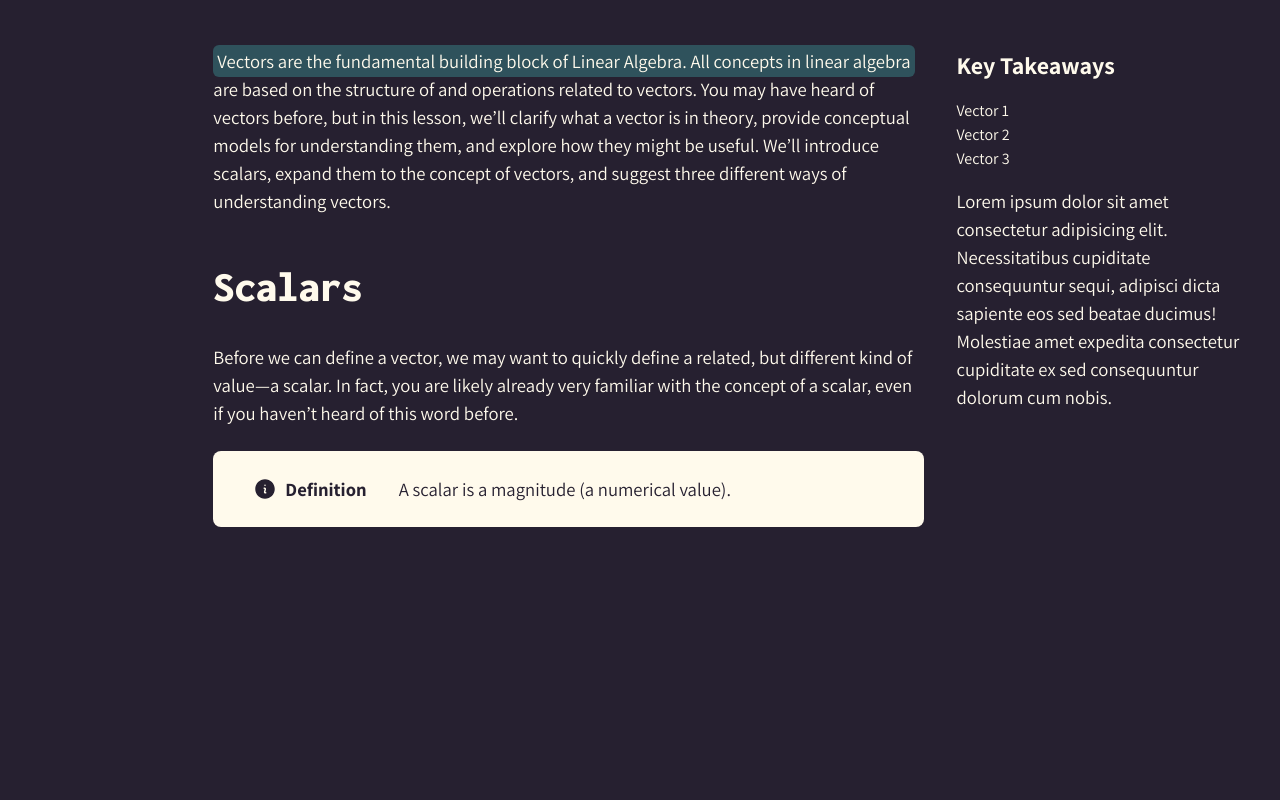
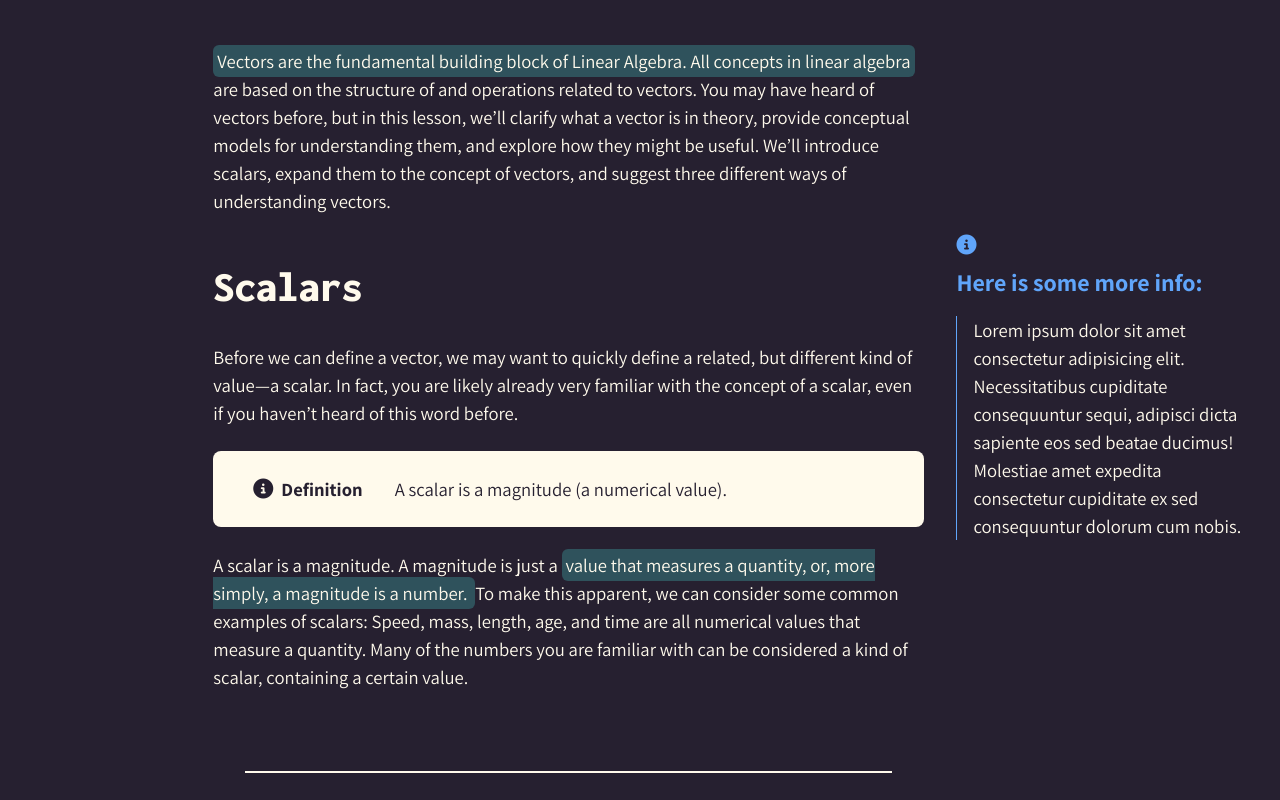
Before and after one commit to nickjg1/linear-lab, a React (Create React App) app in the folder react-app/: page /#/lessons/1 in a window 1280 px wide. Shown: the part 1020-1820 px from the top of the page. Before the commit the page ends 1571 px from the top, so only its background shows below. Built offline with nearby package versions, Linux system fonts and the light colour scheme.

Commit message:
Even more lesson page changes

```diff
--- a/react-app/public/index.html
+++ b/react-app/public/index.html
@@ -23,7 +23,7 @@
   <link rel="preconnect" href="https://fonts.googleapis.com">
 <link rel="preconnect" href="https://fonts.gstatic.com" crossorigin>
 <link href="https://fonts.googleapis.com/css2?family=Assistant:wght@200;300;400;500;600;700;800&family=Inconsolata:wght@300;400;500;600;700;800;900&display=swap" rel="stylesheet">
-
+<script src="https://kit.fontawesome.com/19a76da62c.js" crossorigin="anonymous"></script>
     <title>Linear Lab</title>
   </head>
   <body>
--- a/react-app/src/components/AsideBox.jsx
+++ b/react-app/src/components/AsideBox.jsx
@@ -1,7 +1,13 @@
-import React from 'react';
-
-const AsideBox = () => {
-	return <div>AsideBox</div>;
+const AsideBox = ({ title, content }) => {
+	return (
+		<aside className="asideBox">
+			<i class="fa-solid fa-circle-info text-blue-400 text-xl"></i>
+			<h4 className="text-blue-400 mt-[0.3rem]">{title}</h4>
+			<div className=" border-l-[1px] border-blue-400 pl-[1rem]">
+				<p>{content}</p>
+			</div>
+		</aside>
+	);
 };
 
 export default AsideBox;
--- a/react-app/src/components/DefinitionBox.jsx
+++ b/react-app/src/components/DefinitionBox.jsx
@@ -2,18 +2,7 @@ const DefinitionBox = ({ title, content }) => {
 	return (
 		<div className="text-offBlack flex flex-col p-[0.5rem] lg:flex-row  bg-offWhite rounded-lg overflow-hidden my-[1.5rem]">
 			<div className="flex items-center justify-center mx-[2rem]">
-				<svg
-					xmlns="http://www.w3.org/2000/svg"
-					viewBox="0 0 24 24"
-					fill="currentColor"
-					class="w-6 h-6"
-				>
-					<path
-						fill-rule="evenodd"
-						d="M2.25 12c0-5.385 4.365-9.75 9.75-9.75s9.75 4.365 9.75 9.75-4.365 9.75-9.75 9.75S2.25 17.385 2.25 12zm8.706-1.442c1.146-.573 2.437.463 2.126 1.706l-.709 2.836.042-.02a.75.75 0 01.67 1.34l-.04.022c-1.147.573-2.438-.463-2.127-1.706l.71-2.836-.042.02a.75.75 0 11-.671-1.34l.041-.022zM12 9a.75.75 0 100-1.5.75.75 0 000 1.5z"
-						clip-rule="evenodd"
-					/>
-				</svg>
+				<i class="fa-solid fa-circle-info text-xl "></i>
 				<p className="font-bold pl-[0.5rem]">{title} </p>
 			</div>
 			<p>{content}</p>
--- a/react-app/src/components/Dropdown.jsx
+++ b/react-app/src/components/Dropdown.jsx
@@ -1,14 +1,12 @@
 import { Menu, Transition } from '@headlessui/react';
 import { ChevronDownIcon } from '@heroicons/react/20/solid';
 import { Fragment } from 'react';
-import { useNavigate } from 'react-router-dom';
 
 function classNames(...classes) {
 	return classes.filter(Boolean).join(' ');
 }
 
 export default function Navbar() {
-	const navigate = useNavigate();
 	return (
 		<Menu as="div" className="relative inline-block text-left ">
 			<div>
--- a/react-app/src/components/LessonImage.jsx
+++ b/react-app/src/components/LessonImage.jsx
@@ -1,5 +1,3 @@
-import { useState } from 'react';
-
 const LessonImage = ({ src, caption, alt, figNum }) => {
 	return (
 		<div className="my-[2rem]">
--- a/react-app/src/components/LessonPage.jsx
+++ b/react-app/src/components/LessonPage.jsx
@@ -1,4 +1,5 @@
 import React from 'react';
+import AsideBox from './AsideBox';
 import DefinitionBox from './DefinitionBox';
 import LessonImage from './LessonImage';
 
@@ -34,20 +35,6 @@ const LessonPage = () => {
 					three different ways of understanding vectors.
 				</p>
 			</section>
-			<aside>
-				<h4>Key Takeaways</h4>
-				<ul>
-					<li>Vector 1</li>
-					<li>Vector 2</li>
-					<li>Vector 3</li>
-					<p>
-						Lorem ipsum dolor sit amet consectetur adipisicing elit.
-						Necessitatibus cupiditate consequuntur sequi, adipisci dicta
-						sapiente eos sed beatae ducimus! Molestiae amet expedita consectetur
-						cupiditate ex sed consequuntur dolorum cum nobis.
-					</p>
-				</ul>
-			</aside>
 			<section>
 				<h2>Scalars</h2>
 				<p>
@@ -60,6 +47,76 @@ const LessonPage = () => {
 					title="Definition"
 					content="A scalar is a magnitude (a numerical value)."
 				/>
+				<p>
+					A scalar is a magnitude. A magnitude is just a{' '}
+					<i className="highlight">
+						value that measures a quantity, or, more simply, a magnitude is a
+						number.
+					</i>
+					To make this apparent, we can consider some common examples of
+					scalars: Speed, mass, length, age, and time are all numerical values
+					that measure a quantity. Many of the numbers you are familiar with can
+					be considered a kind of scalar, containing a certain value.
+				</p>
+				<hr />
+			</section>
+			<AsideBox
+				title="Here is some more info:"
+				content="Lorem ipsum dolor sit amet consectetur adipisicing elit. Necessitatibus cupiditate consequuntur sequi, adipisci dicta sapiente eos sed beatae ducimus! Molestiae amet expedita consectetur cupiditate ex sed consequuntur dolorum cum nobis."
+			/>
+			<section>
+				<h2>Vectors</h2>
+				<h4>What is a Vector?</h4>
+				<p>
+					Notice how scalars do not have a definite direction. Although the
+					direction may be implicit based on context or conversation, 50km/h is
+					the same whether you are travelling East or West. What if it is
+					important to be more specific?{' '}
+					<i>
+						If we couple the magnitude of a scalar with a definite direction, we
+						have now created a new type of value, the vector.
+					</i>
+				</p>
+				<DefinitionBox
+					title="Definition"
+					content="A vector is an object that has both a magnitude (size) and direction."
+				/>
+				<p>
+					There are numerous ways of describing vectors, however we will
+					describe three of the most common descriptions, the last of which will
+					be the basis of computations done in linear algebra. It is important
+					to note that while each representation is different, they all describe
+					what a vector is. Each one should be used as a tool, depending on what
+					bests promotes understanding.
+				</p>
+				<h4>Three methods of representing vectors</h4>
+				<h5>Magnitude and Direction Representation:</h5>
+				<p>
+					Building off our earlier example with scalars, how could we use
+					vectors to differentiate 50km/h travelling East or travelling West?
+					When communicating with our friend, we might say “That car is
+					travelling 50km/h West.” This lends itself well to a representation of
+					a vector. We can specify the magnitude, and then in brackets indicate
+					the direction. For example: 50 km/h [West] or 9.8 N [down] (this is
+					the gravitational ‘weight’ of a 1kg object on Earth). This
+					representation is commonly used when studying physics. We will not use
+					this definition often when studying linear algebra, but it is useful
+					to know.
+				</p>
+				<h5>Arrow Representation:</h5>
+				<p>
+					A highly intuitive representation of a vector, which we will use
+					extensively throughout our lessons, is that of an arrow. The length of
+					the arrow represents the magnitude of the vector, and the direction it
+					is facing (from tail to head) indicates the direction of the vector.
+					<em>An example is given in Figure 2</em>
+				</p>
+				<LessonImage
+					src="https://tasty-frill-5f8.notion.site/image/https%3A%2F%2Fs3-us-west-2.amazonaws.com%2Fsecure.notion-static.com%2Ffddbb0c1-b73a-40e9-8643-f11eb2d8e022%2FUntitled.png?id=652c4733-7cb9-4d3b-b4a2-3c35f21d61ff&table=block&spaceId=52114063-5293-4fd1-98f0-0f98a42e8d6b&width=1230&userId=&cache=v2"
+					caption="An arrow vector. Drag the blue dot to see how the direction and length of the vector change."
+					alt="vectorimg"
+					figNum={2}
+				/>
 			</section>
 		</div>
 	);
--- a/react-app/src/components/Navbar.jsx
+++ b/react-app/src/components/Navbar.jsx
@@ -9,7 +9,7 @@ const Navbar = () => {
 	};
 
 	return (
-		<header className="lg:px-16 px-4 bg-offBlack flex flex-wrap justify-between lg:justify-start items-center lg:py-2 py-4 border-b-2 ">
+		<header className="lg:px-16 px-3 ml-2 lg:ml-0 bg-offBlack flex flex-wrap justify-between lg:justify-start items-center lg:py-2 py-4 border-b-2 ">
 			<a
 				href="/"
 				onClick={() => {
--- a/react-app/src/index.css
+++ b/react-app/src/index.css
@@ -38,7 +38,14 @@
     h4 {
         font-size: 18pt;
         font-weight: 700;
-        @apply my-[12pt]
+        @apply mb-[12pt] mt-[24pt]
+    }
+
+    h5 {
+        font-size: 14pt;
+        font-weight: 600;
+        @apply mb-[12pt] mt-[24pt] italic
+
     }
 
     p {
@@ -69,12 +76,12 @@ section {
     @apply float-left w-[100%] lg:w-2/3
 }
 
-aside {
+.asideBox {
     @apply float-right w-[100%] lg:w-1/3 p-[2rem] pt-0
 }
 
 i.highlight{
-    @apply bg-highlight w-[100%] rounded-md p-1 not-italic
+    @apply bg-highlight rounded-md p-1 not-italic
 }
 
 i.highlight:after{
@@ -84,3 +91,7 @@ i.highlight:after{
 i.highlight:before{
     content: ' ';
 }
+
+hr{
+    @apply border-[0.5px] border-offWhite mx-[2rem] my-[5rem]
+}
```
Also changed, not shown: 11 other files (tests, documents, lock files or other folders).
